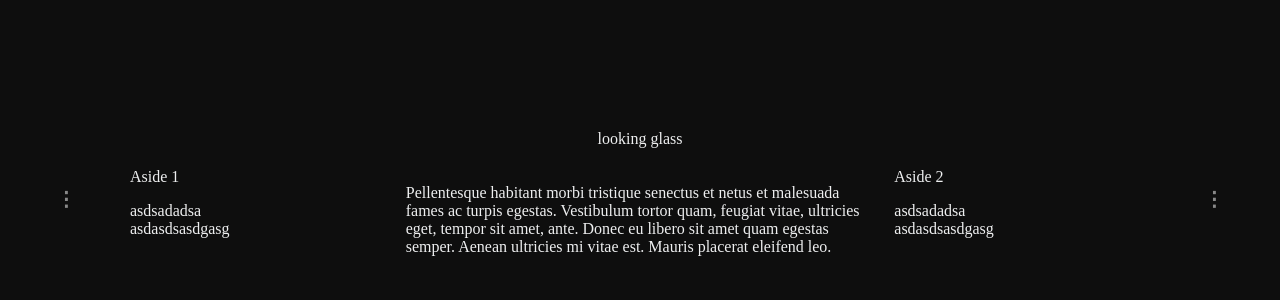
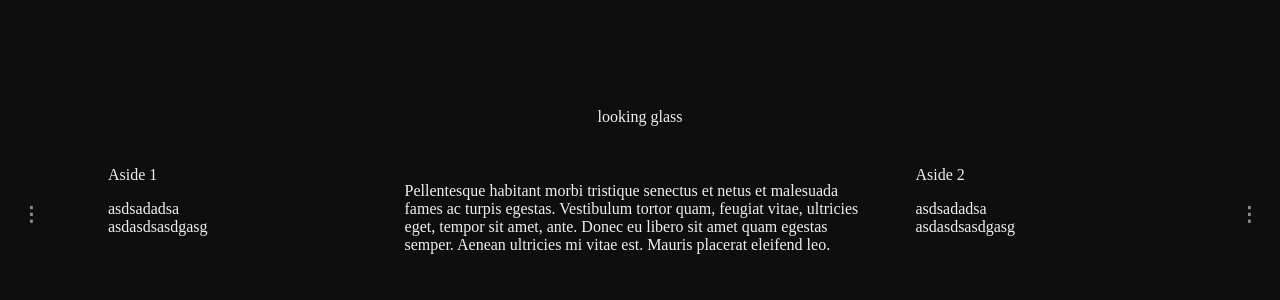
Before and after one commit to hafizzainal/hafizzainal.github.io, a Jekyll site: the page built from index.md, in a window 1280 px wide. Shown: the top 300 px of the page. Built offline with Jekyll 4.4.1, drawn with Linux system fonts in a browser that asks for light colours; our own code applies the rules of GitHub Pages for plain Markdown files.

Commit message:
Readjusted margins etc

```diff
--- a/_layouts/default.html
+++ b/_layouts/default.html
@@ -9,7 +9,6 @@ body {
     font-family: 'Lora', serif;
     color: #eeeff0;
     background-color: #0e0e0e;
-    padding: 2em;
 }
 
 .wrapper {
@@ -19,7 +18,7 @@ body {
 }
 
 .wrapper > * {
-  padding: 10px;
+  padding: 20px;
   flex: 1 100%;
 }
 
@@ -83,8 +82,8 @@ body {
   position: absolute;
   top: 50%;
   width: auto;
-  margin-top: -30px;
-  padding: 16px;
+  margin-top: 0px;
+  padding: 13px;
   color: #888;
   font-weight: bold;
   font-size: 20px;
@@ -101,8 +100,7 @@ body {
   position: absolute;
   top: 50%;
   width: auto;
-  margin-top: -30px;
-  padding: 16px;
+  padding: 13px;
   color: #888;
   font-weight: bold;
   font-size: 20px;
```
